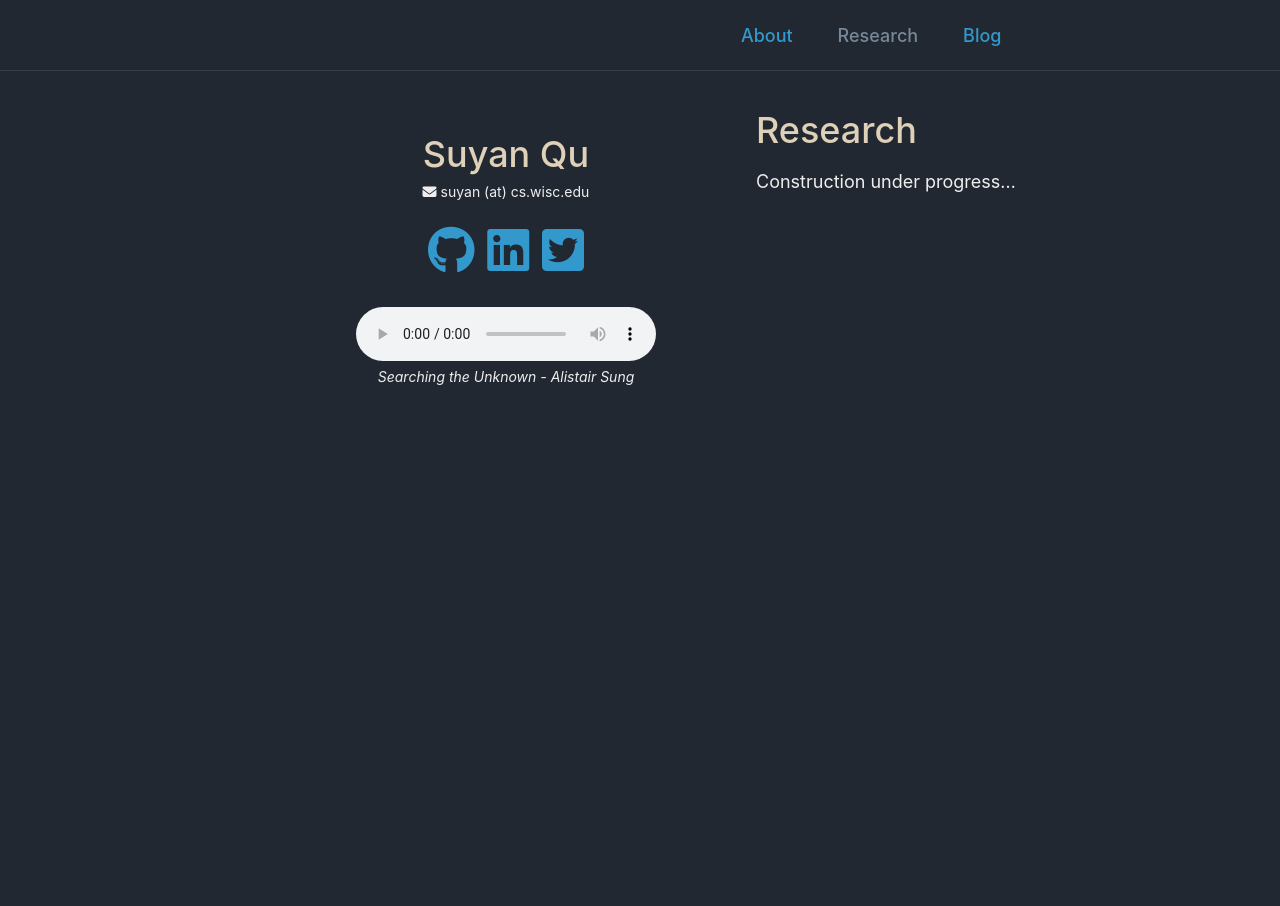
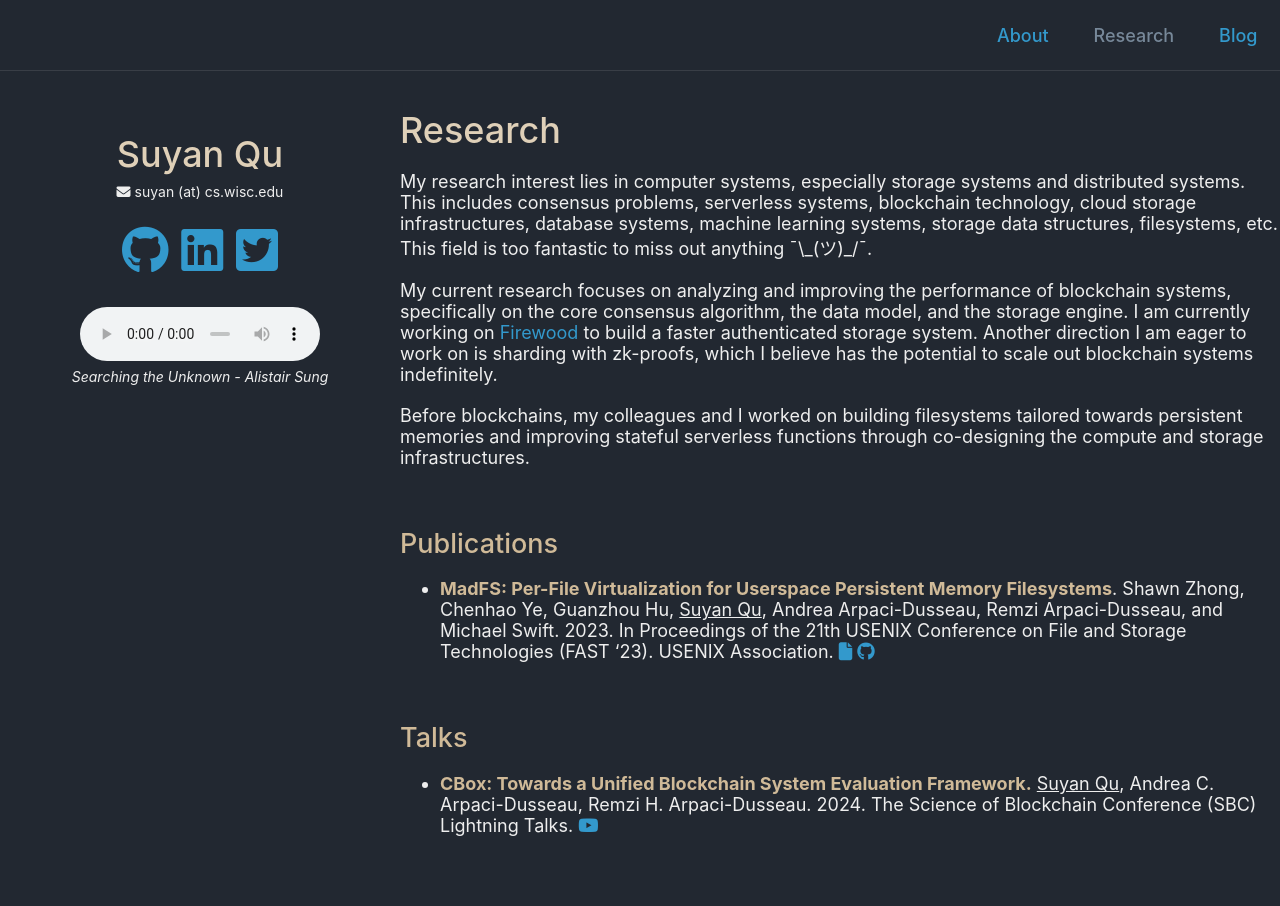
Before and after one commit to qusuyan/qusuyan.github.io, a Jekyll site: the page built from research.md, in a window 1280 px wide. Built offline with Jekyll 4.4.1, drawn with Linux system fonts in a browser that asks for light colours.

Commit message:
fill in research tab

```diff
--- a/assets/css/styles.css
+++ b/assets/css/styles.css
@@ -71,7 +71,7 @@ a:hover small {
 }
 
 .wrapper {
-    width: 60%;
+    max-width: 1440px;
     margin: 0 auto;
     padding-top: 40px;
 }
@@ -123,11 +123,11 @@ img {
 }
 
 header {
-    width: 500px;
-    float: left;
+    width: 400px;
     position: fixed;
     text-align: center;
     -webkit-font-smoothing: subpixel-antialiased;
+    margin-bottom: 30px;
 }
 
 header ul {
@@ -190,7 +190,7 @@ header ul a strong {
 }
 
 section {
-    margin-left: 500px;
+    margin-left: 400px;
     padding-bottom: 50px;
 }
 
@@ -229,13 +229,9 @@ screen and (max-width: 960px) {
         width: auto;
     }
 
-    header {
-        padding-right: 320px;
-    }
-
     section {
-        border: 1px solid #e5e5e5;
-        border-width: 1px 0;
+        border: 1px solid #393E46;
+        border-width: 1px 0 0 0;
         padding: 20px 0;
         margin: 0 0 20px;
     }
@@ -272,22 +268,6 @@ screen and (max-width: 720px) {
     }
 }
 
-@media print,
-screen and (max-width: 480px) {
-    body {
-        padding: 15px;
-    }
-
-    header ul {
-        width: 99%;
-    }
-
-    header li,
-    header ul li+li+li {
-        width: 33%;
-    }
-}
-
 @media print {
     body {
         padding: 0.4in;
@@ -303,7 +283,7 @@ screen and (max-width: 480px) {
 
 .profile {
     border-radius: 50%;
-    width: 70%;
+    width: 240px;
     margin-bottom: 20px;
 }
 
@@ -313,7 +293,7 @@ screen and (max-width: 480px) {
 
 
 .navigation {
-    width: 60%;
+    width: 100%;
     height: 70px;
     position: sticky;
     top: 0;
@@ -323,13 +303,19 @@ screen and (max-width: 480px) {
     border-color: #393E46;
     border-width: 1px;
     background-color: #222831;
-    padding: 0 20%;
+    padding: 0;
     display: flex;
     align-items: center;
 }
 
 .navigation nav {
     margin-left: auto;
+}
+
+@media all and (min-width: 1440px) {
+    .navigation nav {
+        margin-right: calc(50% - 710px);
+    }
 }
 
 .navigation a {
@@ -353,4 +339,9 @@ screen and (max-width: 480px) {
 
 header audio {
     margin-top: 10px;
+    width: 240px
 }
+
+b {
+    color: #d0ba98;
+}
--- a/research.md
+++ b/research.md
@@ -5,4 +5,18 @@ permalink: /research
 
 # Research
 
-Construction under progress...
+My research interest lies in computer systems, especially storage systems and distributed systems. This includes consensus problems, serverless systems, blockchain technology, cloud storage infrastructures, database systems, machine learning systems, storage data structures, filesystems, etc. This field is too fantastic to miss out anything ¯\\\_(ツ)\_/¯.
+
+My current research focuses on analyzing and improving the performance of blockchain systems, specifically on the core consensus algorithm, the data model, and the storage engine. I am currently working on <a href="https://github.com/ava-labs/firewood">Firewood</a> to build a faster authenticated storage system. Another direction I am eager to work on is sharding with zk-proofs, which I believe has the potential to scale out blockchain systems indefinitely.
+
+Before blockchains, my colleagues and I worked on building filesystems tailored towards persistent memories and improving stateful serverless functions through co-designing the compute and storage infrastructures.
+
+&nbsp;
+
+## Publications
+* <b>MadFS: Per-File Virtualization for Userspace Persistent Memory Filesystems</b>. Shawn Zhong, Chenhao Ye, Guanzhou Hu, <u>Suyan Qu</u>, Andrea Arpaci-Dusseau, Remzi Arpaci-Dusseau, and Michael Swift. 2023. In Proceedings of the 21th USENIX Conference on File and Storage Technologies (FAST ‘23). USENIX Association. [<i class="fa-solid fa-file"></i>](https://www.usenix.org/conference/fast23/presentation/zhong) [<i class="fa-brands fa-github"></i>](https://github.com/WiscADSL/MadFS)
+
+&nbsp;
+
+## Talks
+* <b>CBox: Towards a Unified Blockchain System Evaluation Framework.</b> <u>Suyan Qu</u>, Andrea C. Arpaci-Dusseau, Remzi H. Arpaci-Dusseau. 2024. The Science of Blockchain Conference (SBC) Lightning Talks. [<i class="fa-brands fa-youtube"></i>](https://www.youtube.com/watch?v=GoAO2MNU0Oo&t=3310s)
```
